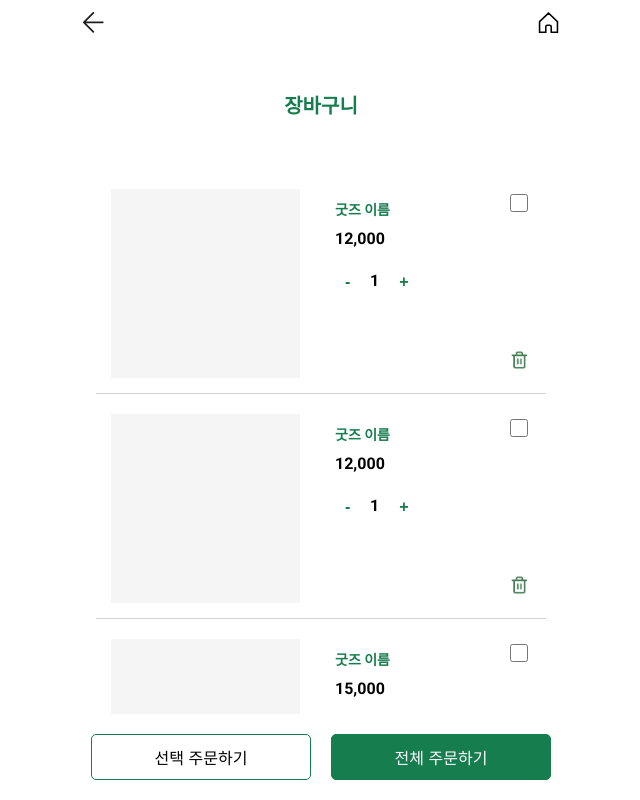
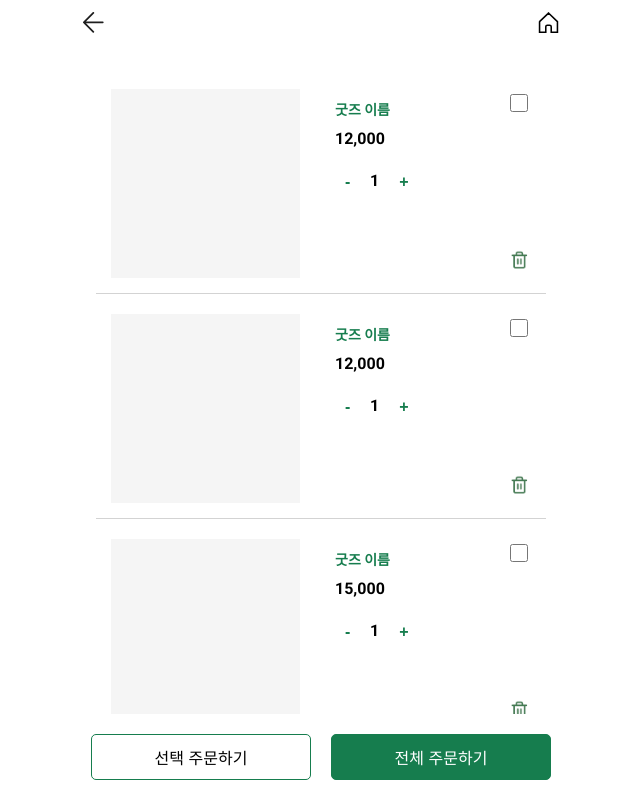
Before and after one commit to his0si/md-site, a React (Vite) app in the folder frontend/: page /cart in a window 1280 px wide. Shown: the top 800 px of the page, without its empty margins (319-959 px from the left). Built offline with nearby package versions, Linux system fonts and the light colour scheme.

Commit message:
style: 스크롤 문제 해결

```diff
--- a/frontend/src/pages/MyPage/MyPage.jsx
+++ b/frontend/src/pages/MyPage/MyPage.jsx
@@ -2,7 +2,7 @@ import styled from "styled-components";
 import {Link} from "react-router-dom";
 
 const Container = styled.div`
-  min-height: 100vh;
+  height: 100vh;
   width: 100%;
   max-width: 500px;
   background: rgb(255,255,255);
--- a/frontend/src/pages/MyPage/MyPage_info.jsx
+++ b/frontend/src/pages/MyPage/MyPage_info.jsx
@@ -1,7 +1,7 @@
 import styled from "styled-components";
 
 const Container = styled.div`
-  min-height: 100vh;
+  height: 100vh;
   width: 100%;
   max-width: 500px;
   background: rgb(256, 256, 256);
--- a/frontend/src/pages/cart/cart.jsx
+++ b/frontend/src/pages/cart/cart.jsx
@@ -4,16 +4,14 @@ import CartList from "./CartList";
 import { useNavigate } from "react-router-dom";
 
 const Container = styled.div`
-  height: 100vh;
   width: 100%;
   max-width: 500px;
   background: rgb(255, 255, 255);
   display: flex;
   flex-direction: column;
-  justify-content: center;
   margin: auto;
-  padding-top: 50px;
-  overflow: hidden;
+  min-height: 100vh;
+  position: relative;
 `;
 
 const Title = styled.h2`
@@ -21,20 +19,24 @@ const Title = styled.h2`
   text-align: center;
   font-weight: 800;
   color: #167d4e;
-  margin-top: 5vh;
+  padding: 20px 0;
+  position: sticky;
+  top: 0;
+  background: white;
+  z-index: 1;
 `;
 
 const ScrollArea = styled.div`
   flex: 1;
-  overflow-y: auto; /* ✅ 내부 컨텐츠만 스크롤 가능하게 설정 */
-  padding: 50px 0 70px 0;
+  overflow-y: auto;
+  padding: 0 0 70px 0;
 
   /* 스크롤바 숨기기: 크로스 브라우징 처리 */
-  -ms-overflow-style: none; /* IE, Edge 브라우저 전용 제어 */
-  scrollbar-width: none; /* Firefox 브라우저 전용용 */
+  -ms-overflow-style: none;
+  scrollbar-width: none;
 
   &::-webkit-scrollbar {
-    display: none; /* Chrome, Safari, Opera 브라우저 전용 */
+    display: none;
   }
 `;
 
--- a/frontend/src/pages/home/Home.jsx
+++ b/frontend/src/pages/home/Home.jsx
@@ -4,27 +4,30 @@ import ProductList from "./ProductList";
 import styled from "styled-components";
 
 const Container = styled.div`
-  height: 100vh;
+  min-height: 100vh;
   width: 100%;
   max-width: 500px;
   background: rgb(255, 255, 255);
   display: flex;
   flex-direction: column;
   margin: auto;
-  padding: 0 16px; /* 좌우 패딩 추가 */
+  padding: 0 16px;
+  position: relative;
 `;
 
 const ScrollableContent = styled.div`
   flex: 1;
-  overflow-y: auto; /* ✅ 내부 컨텐츠만 스크롤 가능하게 설정 */
+  overflow-y: auto;
   padding: 60px 0 20px 0;
+  height: 100%;
+  position: relative;
 
   /* 스크롤바 숨기기: 크로스 브라우징 처리 */
-  -ms-overflow-style: none; /* IE, Edge 브라우저 전용 제어 */
-  scrollbar-width: none; /* Firefox 브라우저 전용용 */
+  -ms-overflow-style: none;
+  scrollbar-width: none;
 
   &::-webkit-scrollbar {
-    display: none; /* Chrome, Safari, Opera 브라우저 전용 */
+    display: none;
   }
 `;
 
```
